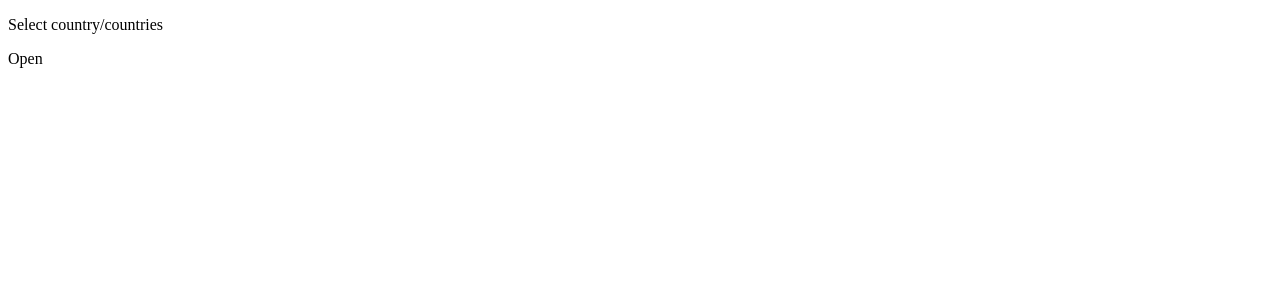
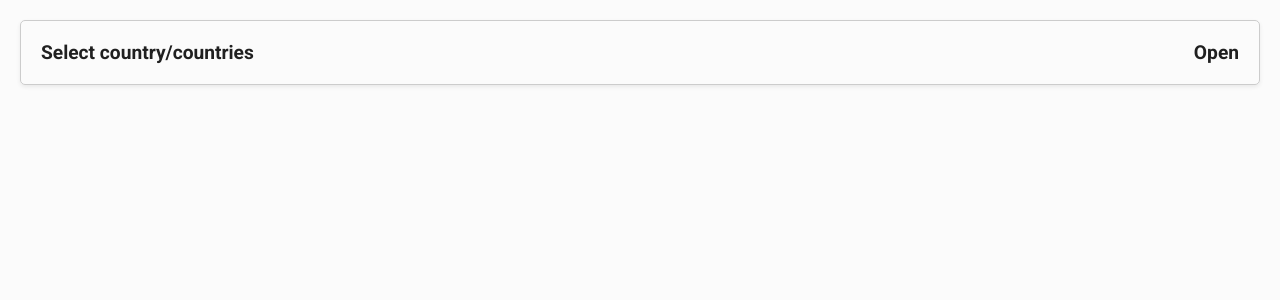
Before and after one commit to VaidasMakstutis/react-typescript-dropdown, a React (Create React App) app: page / in a window 1280 px wide. Shown: the top 300 px of the page. Built offline with nearby package versions, Linux system fonts and the light colour scheme.

Commit message:
Dropdown style

```diff
--- a/src/App.tsx
+++ b/src/App.tsx
@@ -1,10 +1,11 @@
 import React from "react";
 import Dropdown from "./components/Dropdown";
 import { items } from "../src/data/items";
+import "../src/css/index.scss";
 
 const App = () => {
   return (
-    <div>
+    <div className="container">
       <Dropdown items={items} title="Select country/countries" />
     </div>
   );
--- a/src/components/Dropdown/Dropdown.tsx
+++ b/src/components/Dropdown/Dropdown.tsx
@@ -24,7 +24,7 @@ const Dropdown = (props: IDropdownProps) => {
             onClick={() => toggle()}
             >
                 <div className="dropdown-header_title">
-                    <p className="dropdown-header_title_bold">{title}</p>
+                    <p>{title}</p>
                 </div>
                 <div className="dropdown-header_action">
                     <p>{open ? "Close" : "Open"}</p>
--- /dev/null
+++ b/src/css/dropdown-item.scss
@@ -0,0 +1,24 @@
+.dropdown-list {
+  width: 100%;
+  box-shadow: 0 0.125rem 0.25rem rgba(0, 0, 0, 0.075);
+  li {
+    list-style-type: none;
+    button {
+      width: 100%;
+      display: flex;
+      justify-content: space-between;
+      font-size: 0.9rem;
+      padding: 15px 20px;
+      border: 0;
+      border-bottom: 1px solid #ccc;
+      border-left: 1px solid #ccc;
+      border-right: 1px solid #ccc;
+      cursor: pointer;
+      &:hover,
+      &:focus {
+        font-weight: bold;
+        background-color: #ccc;
+      }
+    }
+  }
+}
--- /dev/null
+++ b/src/css/dropdown.scss
@@ -0,0 +1,17 @@
+@import "./template.scss";
+
+.dropdown-wrapper {
+    display: flex;
+    flex-wrap: wrap;
+    .dropdown-header {
+        @include template;
+        display: flex;
+        justify-content: space-between;
+        width: 100%;
+        padding: 20px;
+        cursor: pointer;
+         &_title, &_action > p {
+            font-weight: bold;
+          }
+    }
+}
--- /dev/null
+++ b/src/css/index.scss
@@ -0,0 +1,23 @@
+@import url("https://fonts.googleapis.com/css2?family=Roboto:ital,wght@0,100;0,300;0,400;0,500;0,700;0,900;1,100;1,300;1,400;1,500;1,700;1,900&display=swap");
+@import "./dropdown.scss";
+@import "./dropdown-item.scss";
+
+* {
+  margin: 0;
+  padding: 0;
+  box-sizing: border-box;
+}
+
+body {
+  font-family: "Roboto", sans-serif;
+  height: 100vh;
+  margin: 20px;
+  padding: 0;
+  font-size: 1.2rem;
+  color: #202020;
+  background-color: #fbfbfb;
+  .container {
+    width: 100%;
+    margin: auto;
+  }
+}
--- /dev/null
+++ b/src/css/template.scss
@@ -0,0 +1,8 @@
+@mixin template {
+  background-color: FFF;
+  border-color: #ccc;
+  border-radius: 5px;
+  border-style: solid;
+  border-width: 1px;
+  box-shadow: 0 0.125rem 0.25rem rgba(0, 0, 0, 0.075);
+}
```
